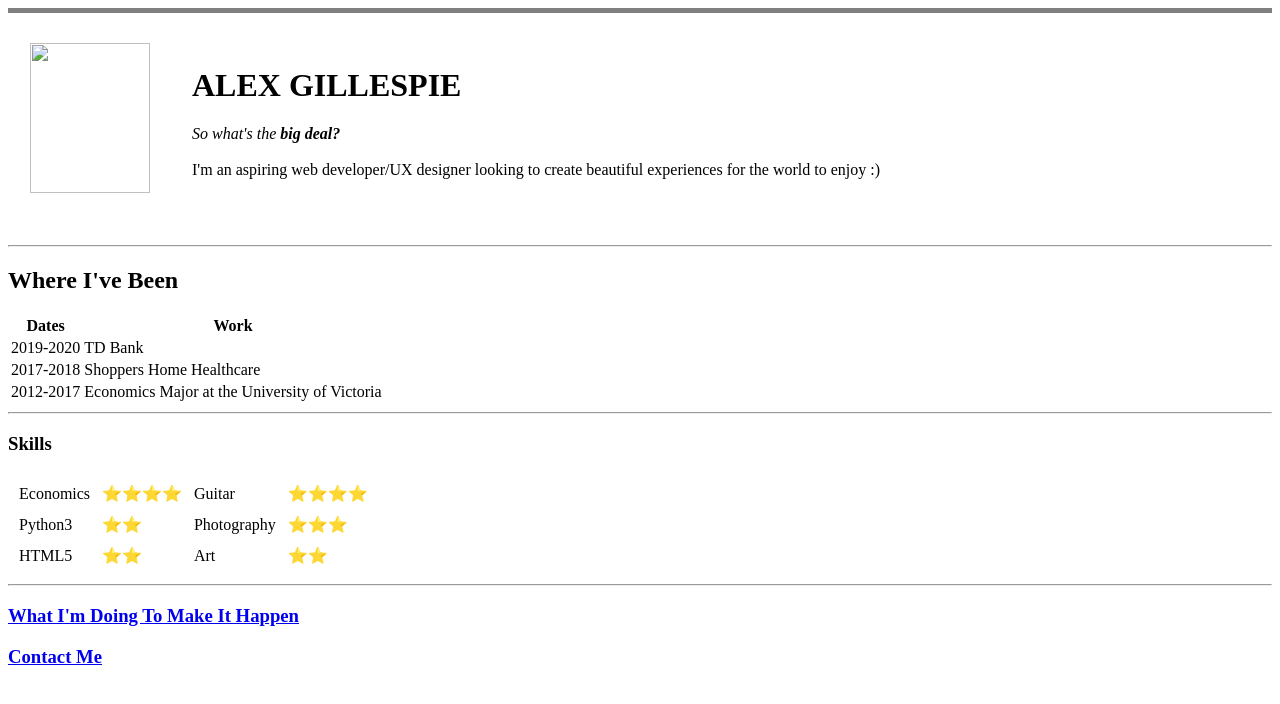
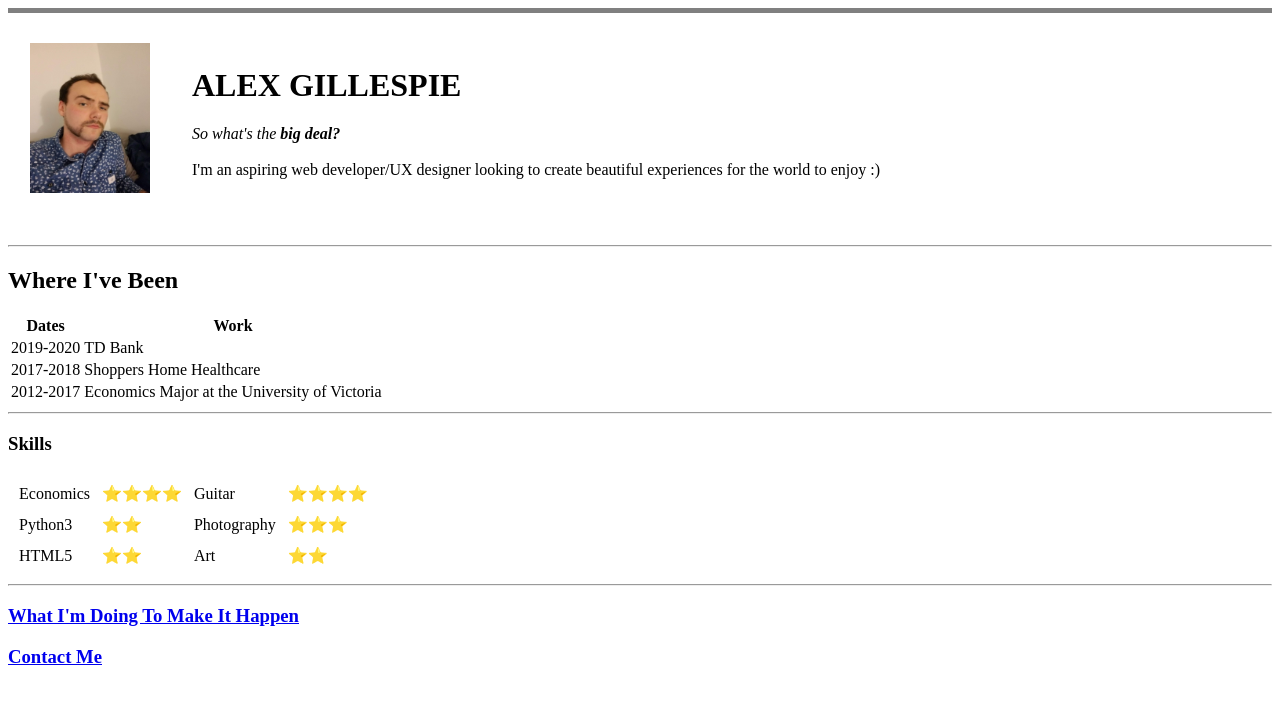
Before and after one commit to Gillea6/CV1, a plain HTML site: page index.html in a window 1280 px wide. Drawn offline with Linux system fonts and the light colour scheme; the site is published under a folder, as on GitHub Pages, so addresses that start at the root find nothing.

Commit message:
Add files via upload

```diff
--- a/index.html
+++ b/index.html
@@ -4,14 +4,14 @@
   <head>
     <meta charset="utf-8">
     <title>Alex's Sick Site</title>
-    <link rel="shortcut icon" href="/images/myicon.ico" />
+    <link rel="shortcut icon" href="images/myicon.ico" />
   </head>
   <hr size="5" noshade>
   <body>
     <table cellpadding="20">
       <tr>
         <td>
-          <img width=120 height=150 src="/images/20200403_200200.jpg" />
+          <img width=120 height=150 src="images/20200403_200200.jpg" />
         </td>
         <td>
           <h1>ALEX GILLESPIE</h1>
```
